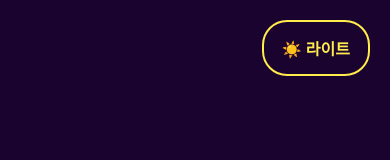
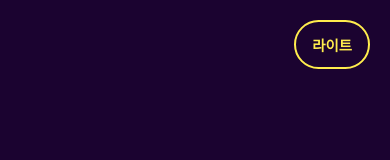
Before and after one commit to tarot-milktea/tarot-milktea, a React (Vite) app in the folder frontend/: page / in a window 390 px wide. Shown: the top 160 px of the page. Built offline with nearby package versions, Linux system fonts and the light colour scheme; a web font is replaced by a local one.

Commit message:
fix : 테마 토글 버튼 모바일 사이즈 수정

```diff
--- a/frontend/src/components/etc/ThemeToggle.tsx
+++ b/frontend/src/components/etc/ThemeToggle.tsx
@@ -36,7 +36,7 @@ const ThemeToggle: React.FC<ThemeToggleProps> = ({
         color: getColor('accent', '400')
       }}
     >
-      {theme === 'dark' ? '☀️ 라이트' : '🌙 다크'}
+      {theme === 'dark' ? '라이트' : '다크'}
     </StyledThemeToggle>
   );
 };
@@ -82,12 +82,6 @@ const StyledThemeToggle = styled.button<{
     outline: 2px solid var(--color-accent-400);
     outline-offset: 2px;
   }
-
-  /* 모바일에서 더 큰 터치 영역 */
-  @media (max-width: 768px) {
-    padding: 14px 18px;
-    font-size: 1rem;
-  }
 `;
 
 export default ThemeToggle;
```
